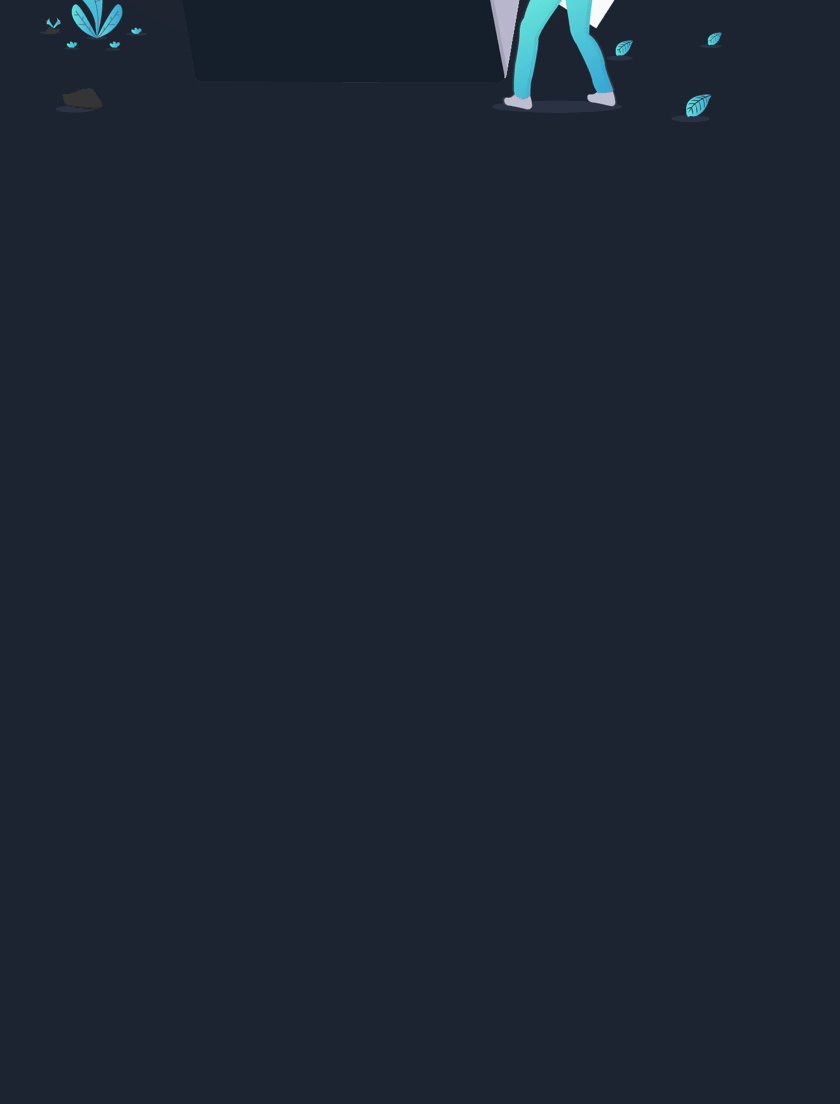
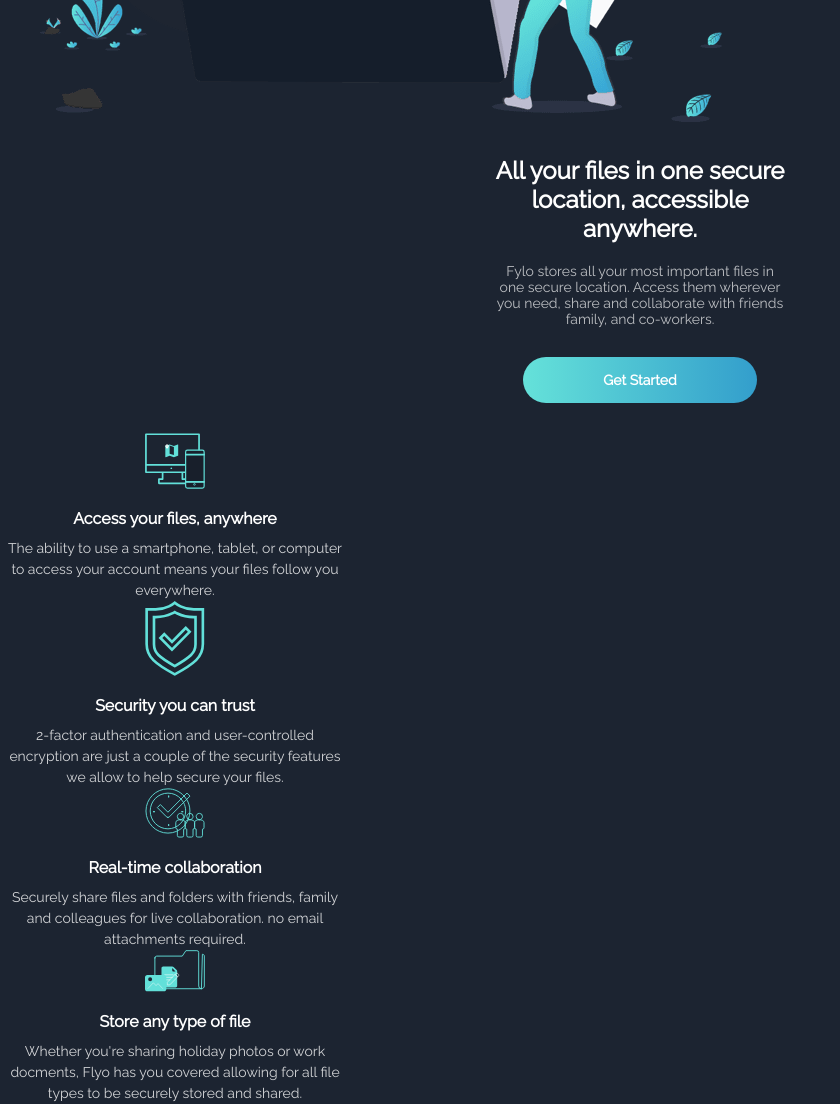
Before and after one commit to imosfinest/flyo-landing-page, a plain HTML site: page index.html in a window 1280 px wide. Shown: the part 500-1604 px from the top of the page, without its empty margins (0-840 px from the left). Before the commit the page ends 800 px from the top, so only its background shows below. Drawn offline with Linux system fonts and the light colour scheme.

Commit message:
Add files via upload

```diff
--- a/css/main.css
+++ b/css/main.css
@@ -5,6 +5,8 @@
 }
 body {
   background-color: hsl(217, 28%, 15%);
+  font-family: "Raleway", sans-serif;
+  font-family: "Raleway", sans-serif;
 }
 nav {
   display: flex;
@@ -41,30 +43,12 @@ nav {
 .hero-section {
 
 }
-
 .illustration-container img{
  max-width: 80%;
  margin-left: 40px;
 }
 
-
-/* .illustration-img{
-  display: block;
-  max-width: 80%;
-  margin-left: 60px;
-} */
-
-/* .illustration-container {
-  max-width: 80%;
-  margin: 0 auto;
-} */
-
-.illustration-container img {
-  /* width: 100%; */
-  /* or inherit */
-}
-
-/* .hero-content h1 {
+.hero-content h1 {
   color: hsl(0, 0%, 100%);
   font-family: "Raleway", sans-serif;
   width: 300px;
@@ -74,11 +58,8 @@ nav {
   margin-bottom: 20px;
   margin-left: auto;
   text-align: center;
-} */
-
-
-
-/* .hero-content p {
+}
+ .hero-content p {
   font-size: 14px;
   font-family: "Raleway", sans-serif;
   color: hsl(0, 0%, 100%);
@@ -86,7 +67,7 @@ nav {
   width: 290px;
   text-align: center;
   margin: auto;
-} */
+}
 .hero-btn{
     background-image: linear-gradient( to right , hsl(176, 68%, 64%), hsl(198, 60%, 50%));
   font-size: 14px;
@@ -104,3 +85,133 @@ display: block;
 margin: auto;
 margin: 30px auto;
 }
+/* END HERO-SECTION STYLING */
+
+/* OFFER SECTION STARTS */
+/* ACCESS STYLE */
+.access{
+max-width: 350px;
+/* margin: 0 auto; margin top 0, left and right auto  */
+padding: 60px 40;
+}
+.access img{
+  max-width: 60px;
+  display: block;
+  margin: 0 auto;
+}
+.access h2{
+  color: hsl(0, 0%, 100%);
+  font-size: 16px;
+  font-family: "Raleway", sans-serif;
+  text-align: center;
+  font-weight: 700;
+  margin: 20px 0 0 0;
+}
+.access p{
+  color: hsl(0, 0%, 100%);
+  font-size: 14px;
+  line-height: 1.5;
+  opacity: 0.8;
+  margin: 10px 0 0 0;
+  text-align: center;
+}
+/* END ACCESS */
+
+/* SECURITY */
+.security{
+  max-width: 350px;
+  /* margin: 0 auto; margin top 0, left and right auto  */
+  padding: 60px 40;
+  }
+  .security img{
+    max-width: 60px;
+    display: block;
+    margin: 0 auto;
+  }
+  .security h2{
+    color: hsl(0, 0%, 100%);
+    font-size: 16px;
+    font-family: "Raleway", sans-serif;
+    text-align: center;
+    font-weight: 700;
+    margin: 20px 0 0 0;
+  }
+  .security p{
+    color: hsl(0, 0%, 100%);
+    font-size: 14px;
+    line-height: 1.5;
+    opacity: 0.8;
+    margin: 10px 0 0 0;
+    text-align: center;
+  }
+  /* END SECURITY STYLE */
+
+  /* START COLLABORATION */
+  .collaborate{
+    max-width: 350px;
+    /* margin: 0 auto; margin top 0, left and right auto  */
+    padding: 60px 40;
+    }
+    .collaborate img{
+      max-width: 60px;
+      display: block;
+      margin: 0 auto;
+    }
+    .collaborate h2{
+      color: hsl(0, 0%, 100%);
+      font-size: 16px;
+      font-family: "Raleway", sans-serif;
+      text-align: center;
+      font-weight: 700;
+      margin: 20px 0 0 0;
+    }
+    .collaborate p{
+      color: hsl(0, 0%, 100%);
+      font-size: 14px;
+      line-height: 1.5;
+      opacity: 0.8;
+      margin: 10px 0 0 0;
+      text-align: center;
+
+    }
+  /* END COLLABORATION */
+
+  /* START STORE STYLE */
+  .store{
+    max-width: 350px;
+    /* margin: 0 auto; margin top 0, left and right auto  */
+    padding: 60px 40;
+    }
+    .store img{
+      max-width: 60px;
+      display: block;
+      margin: 0 auto;
+    }
+    .store h2{
+      color: hsl(0, 0%, 100%);
+      font-size: 16px;
+      font-family: "Raleway", sans-serif;
+      text-align: center;
+      font-weight: 700;
+      margin: 20px 0 0 0;
+    }
+    .store p{
+      color: hsl(0, 0%, 100%);
+      font-size: 14px;
+      line-height: 1.5;
+      opacity: 0.8;
+      margin: 10px 0 0 0;
+      text-align: center;
+    }
+  /* END STORE STYLE */
+
+  /****** OFFER SECTION ENDS *****/
+
+
+
+
+
+/* OFFER SECTION ENDS */
+
+/*  */
+/*  */
--- a/index.html
+++ b/index.html
@@ -35,31 +35,78 @@
     <main>
       <section class="hero-section">
         <div class="illustration-container">
-          <img
-              src="images/illustration-intro.png">
+          <img src="images/illustration-intro.png" />
         </div>
 
-
-        <!-- <div class="illustration-container">
-          <div class="first-content">
-            <img
-              class="illustration-img"
-              src="images/illustration-intro.png"
-              alt="All your files in one secure location illustration"
-            />
-            <h1>All your files in one secure location, accessible anywhere.</h1>
-          </div>
-        </div> -->
-<!--
-        <div class="second-content">
+        <div class="hero-content">
+          <h1>All your files in one secure location, accessible anywhere.</h1>
           <p>
             Fylo stores all your most important files in one secure location.
             Access them wherever you need, share and collaborate with friends
             family, and co-workers.
           </p>
           <button class="hero-btn">Get Started</button>
-        </div> -->
+        </div>
       </section>
+
+      <!-- OFFER SECTION STARTS -->
+      <section class="offer">
+
+        <!-- START ACCESS CONTAINER -->
+        <div class="access">
+          <img
+            src="images/icon-access-anywhere.svg"
+            alt="Access your files everywhere"
+          />
+          <h2>Access your files, anywhere</h2>
+          <p>
+            The ability to use a smartphone, tablet, or computer to access your
+            account means your files follow you everywhere.
+          </p>
+        </div>
+        <!-- END ACCESS CONTAINER -->
+
+        <!--START SECURITY CONTAINER -->
+        <div class="security">
+          <img
+            src="images/icon-security.svg"
+            alt="Security you can trust"
+          />
+          <h2>Security you can trust</h2>
+          <p>
+            2-factor authentication and user-controlled encryption are just a couple of the security features we allow to help secure your files.
+          </p>
+        </div>
+        <!-- END SECURITY CONTAINER -->
+
+        <!-- START COLLABORATION CONTAINER -->
+        <div class="collaborate">
+          <img
+            src="images/icon-collaboration.svg"
+            alt="Real-time collaboration"
+          />
+          <h2>Real-time collaboration</h2>
+          <p>
+            Securely share files and folders with friends, family and colleagues for live collaboration. no email attachments required.
+          </p>
+        </div>
+        <!-- END COLABORATION CONTAINER -->
+
+
+        <!--START STORE CONTAINER  -->
+        <div class="store">
+          <img
+            src="images/icon-any-file.svg"
+            alt="Store any type of file"
+          />
+          <h2>Store any type of file</h2>
+          <p>
+            Whether you're sharing holiday photos or work docments, Flyo has you covered allowing for all file types to be securely stored and shared.
+          </p>
+        </div>
+        <!-- END STORE CONTAINER -->
+      </section>
+      <!-- OFFER SECTION ENDS -->
     </main>
   </body>
 </html>
```
Also changed, not shown: Flyo.html (added, +106 -0 lines).
